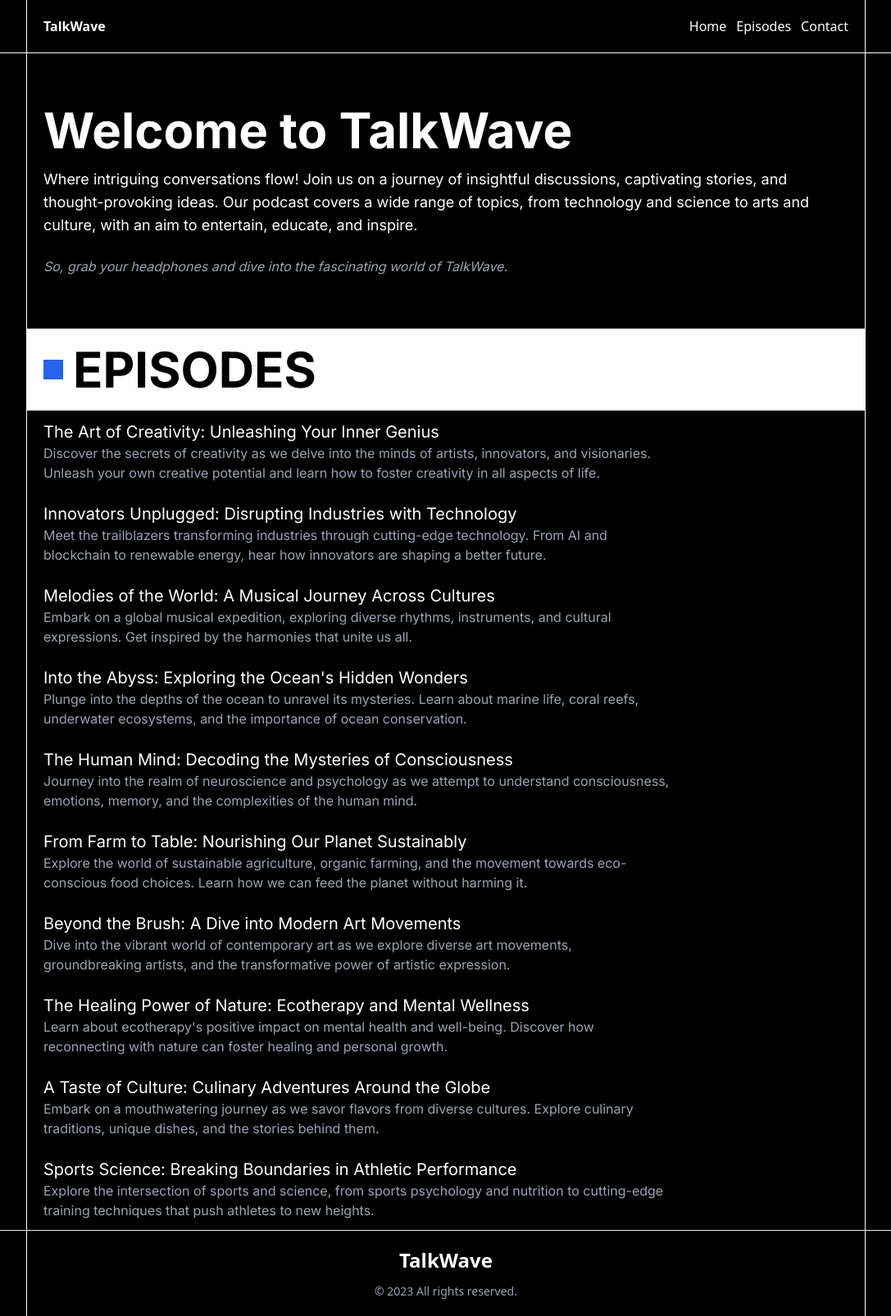
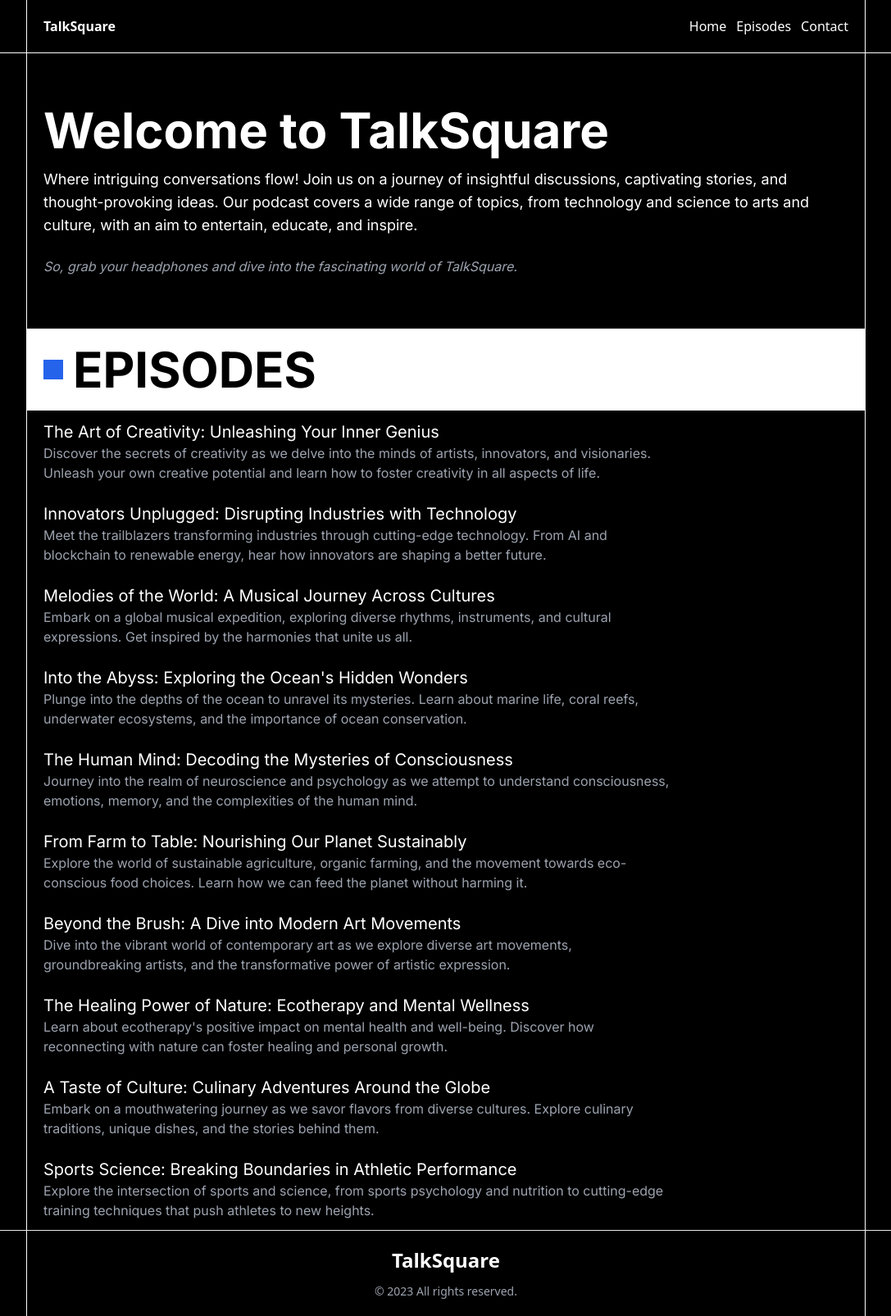
Before and after one commit to piotrszubert/TalkSquare, a Next.js app: page / in a window 1280 px wide. Shown: the whole page at 82% size, without its empty margins (96-1183 px from the left). Built offline with nearby package versions, Linux system fonts and the light colour scheme.

Commit message:
renamed to TalkSquare

```diff
--- a/components/footer.tsx
+++ b/components/footer.tsx
@@ -4,7 +4,7 @@ export default function Footer() {
             <div className="max-w-5xl mx-auto px-5 py-5 border-x border-white grid place-items-center">
                 <div className="flex flex-col gap-3 text-center">
                     <div className="font-bold text-2xl">
-                        TalkWave
+                        TalkSquare
                     </div>
                     <span className="text-gray-400 text-sm">
                         &copy; 2023 All rights reserved.
--- a/components/header.tsx
+++ b/components/header.tsx
@@ -3,7 +3,7 @@ export default function Header() {
         <header className="border-b border-white">
             <div className="max-w-5xl mx-auto flex justify-between border-x border-white py-5 px-5">
                 <div className="font-bold">
-                    TalkWave
+                    TalkSquare
                 </div>
                 <div>
                     <nav>
--- a/components/hero.tsx
+++ b/components/hero.tsx
@@ -1,14 +1,14 @@
 export default function Hero() {
     return (
       <div className="text-white text-start py-16">
-        <h1 className="text-6xl font-bold mb-4">Welcome to TalkWave</h1>
+        <h1 className="text-6xl font-bold mb-4">Welcome to TalkSquare</h1>
         <p className="text-lg mb-6">
           Where intriguing conversations flow! Join us on a journey of insightful discussions,
           captivating stories, and thought-provoking ideas. Our podcast covers a wide range of topics,
           from technology and science to arts and culture, with an aim to entertain, educate, and inspire.
         </p>
         <p className="text-gray-400 italic">
-          So, grab your headphones and dive into the fascinating world of TalkWave.
+          So, grab your headphones and dive into the fascinating world of TalkSquare.
         </p>
       </div>
     );
--- a/pages/index.tsx
+++ b/pages/index.tsx
@@ -7,7 +7,7 @@ export default function Home() {
   return (
     <>
       <Head>
-        <title>TalkWave - Home</title>
+        <title>TalkSquare - Home</title>
       </Head>
       <Layout>
         <Hero/>
```
